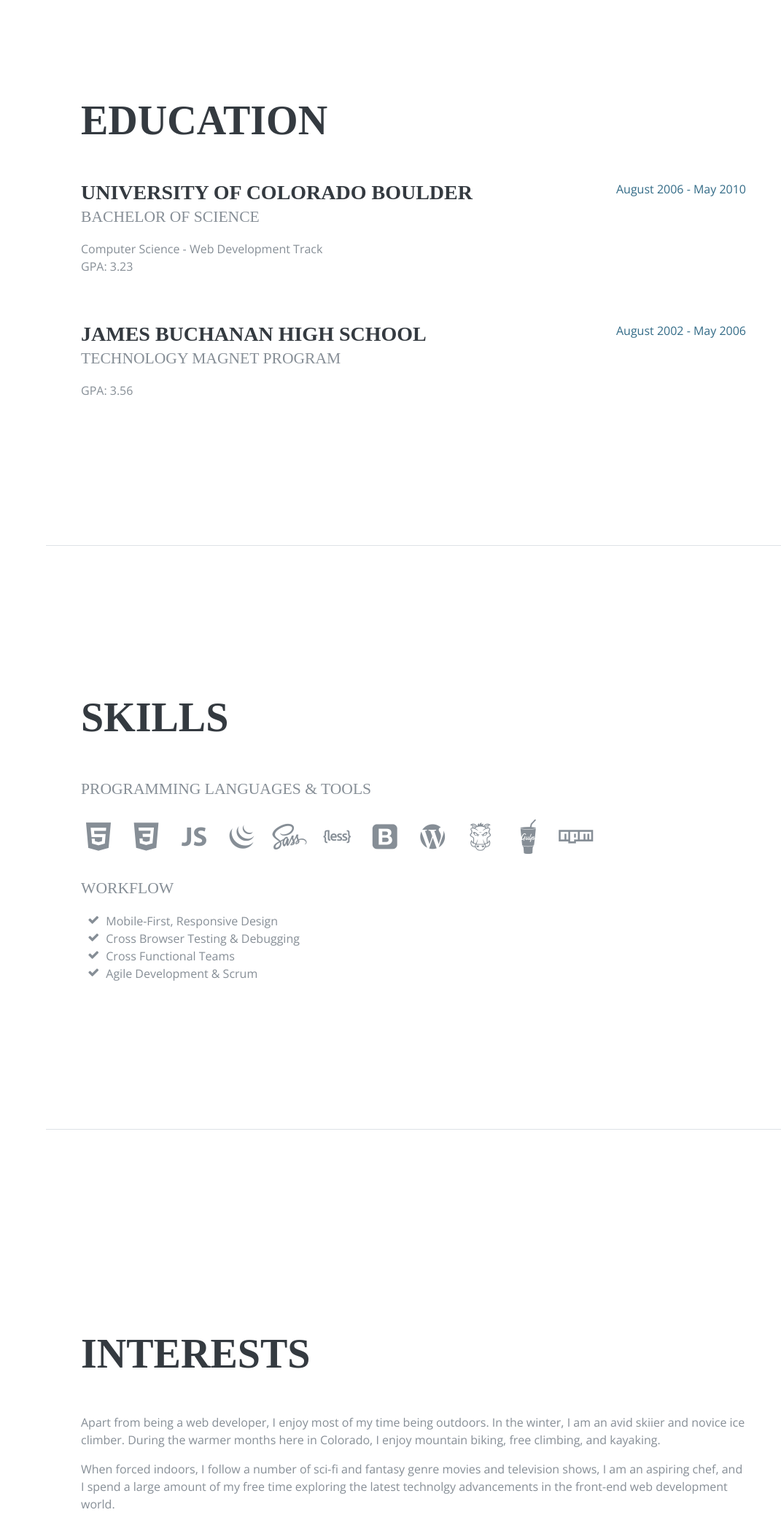
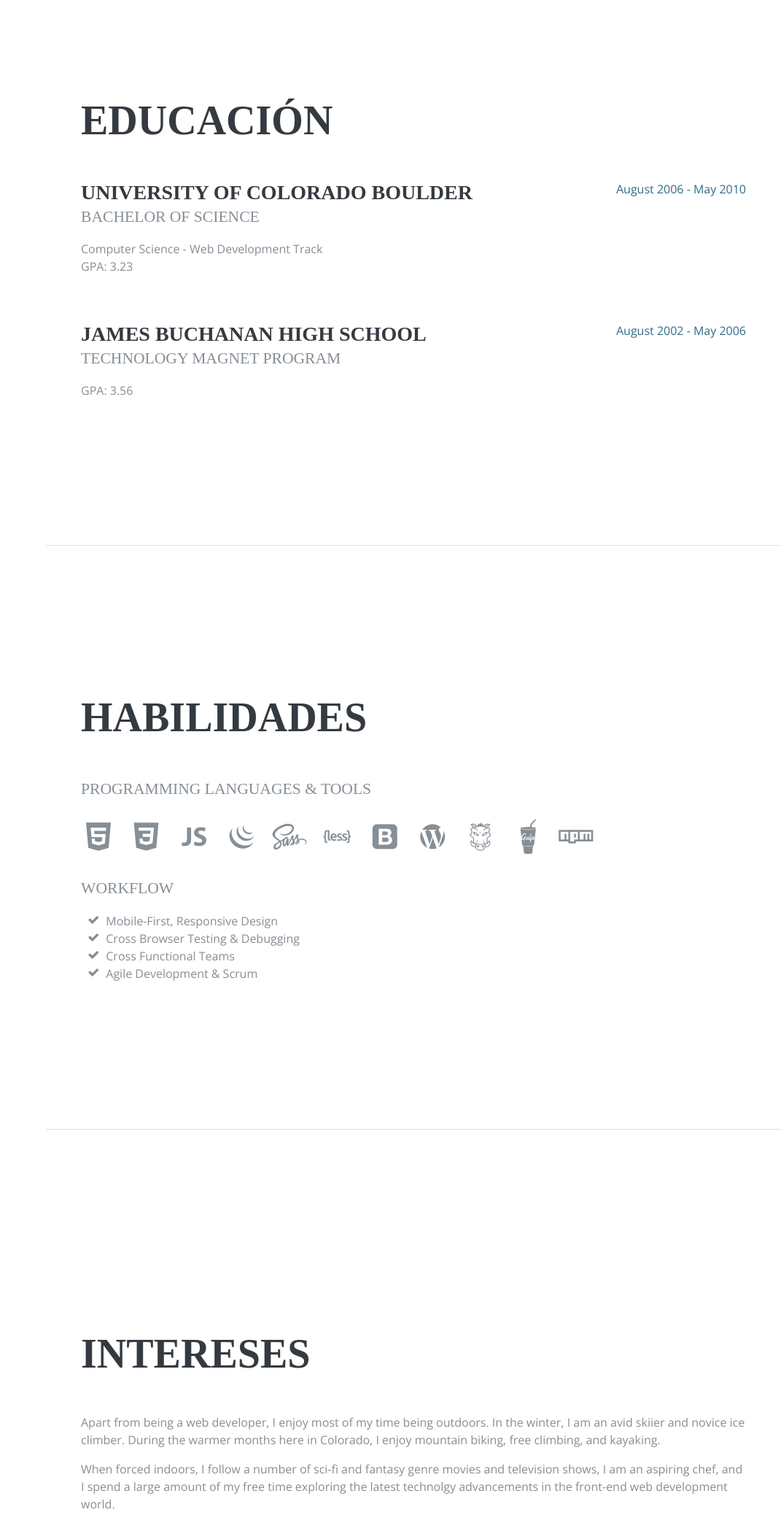
Before and after one commit to AlexMtz/amartinez, a plain HTML site: page index.html in a window 1280 px wide. Shown: the part 1960-4036 px from the top of the page at 73% size, without its empty margins (209-1280 px from the left). Drawn offline with nearby package versions, Linux system fonts and the light colour scheme; a web font is replaced by a local one.

Commit message:
Update section title

```diff
--- a/index.html
+++ b/index.html
@@ -181,7 +181,7 @@
 
     <section class="resume-section p-3 p-lg-5 d-flex flex-column" id="education">
         <div class="my-auto">
-            <h2 class="mb-5">Education</h2>
+            <h2 class="mb-5">Educación</h2>
 
             <div class="resume-item d-flex flex-column flex-md-row mb-5">
                 <div class="resume-content mr-auto">
@@ -211,7 +211,7 @@
 
     <section class="resume-section p-3 p-lg-5 d-flex flex-column" id="skills">
         <div class="my-auto">
-            <h2 class="mb-5">Skills</h2>
+            <h2 class="mb-5">Habilidades</h2>
 
             <div class="subheading mb-3">Programming Languages &amp; Tools</div>
             <ul class="list-inline list-icons">
@@ -274,7 +274,7 @@
 
     <section class="resume-section p-3 p-lg-5 d-flex flex-column" id="interests">
         <div class="my-auto">
-            <h2 class="mb-5">Interests</h2>
+            <h2 class="mb-5">Intereses</h2>
             <p>Apart from being a web developer, I enjoy most of my time being outdoors. In the winter, I am an avid
                 skiier and novice ice climber. During the warmer months here in Colorado, I enjoy mountain biking, free
                 climbing, and kayaking.</p>
@@ -286,7 +286,7 @@
 
     <section class="resume-section p-3 p-lg-5 d-flex flex-column" id="awards">
         <div class="my-auto">
-            <h2 class="mb-5">Awards &amp; Certifications</h2>
+            <h2 class="mb-5">Logros &amp; Certificaciones</h2>
             <ul class="fa-ul mb-0">
                 <li>
                     <i class="fa-li fa fa-trophy text-warning"></i>
```
